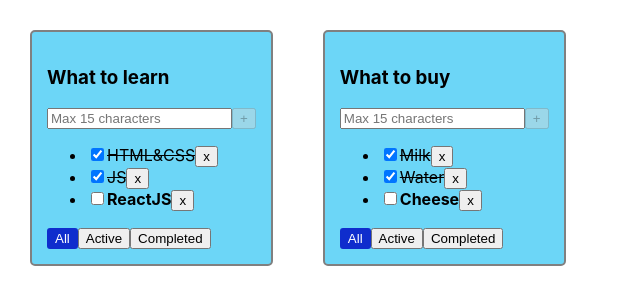
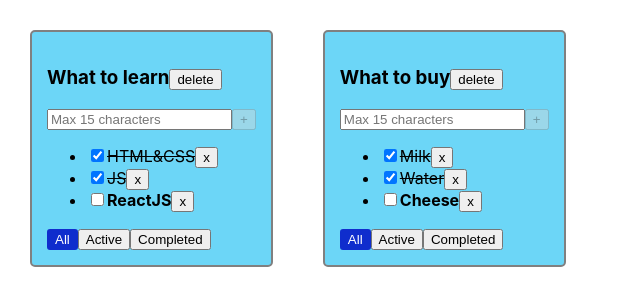
Before and after one commit to ElenaWebDev984/todolist_repeat, a React (Vite) app: page / in a window 1280 px wide. Shown: the top 306 px of the page, without its empty margins (0-640 px from the left). Built offline with nearby package versions, Linux system fonts and the light colour scheme.

Commit message:
added Btn for deleteTodolist

```diff
--- a/src/TodolistItem.tsx
+++ b/src/TodolistItem.tsx
@@ -82,7 +82,10 @@ export const TodolistItem = ({
 
     return (
         <div className='todolist'>
-            <h3>{title}</h3>
+            <h3>
+                {title}
+                <Button title='delete' onClickHandler={() => deleteTodolist(todolistId)}/>
+            </h3>
             <div>
                 <input value={taskTitle}
                        placeholder={`Max ${maxTaskTitleLength} characters`}
```
